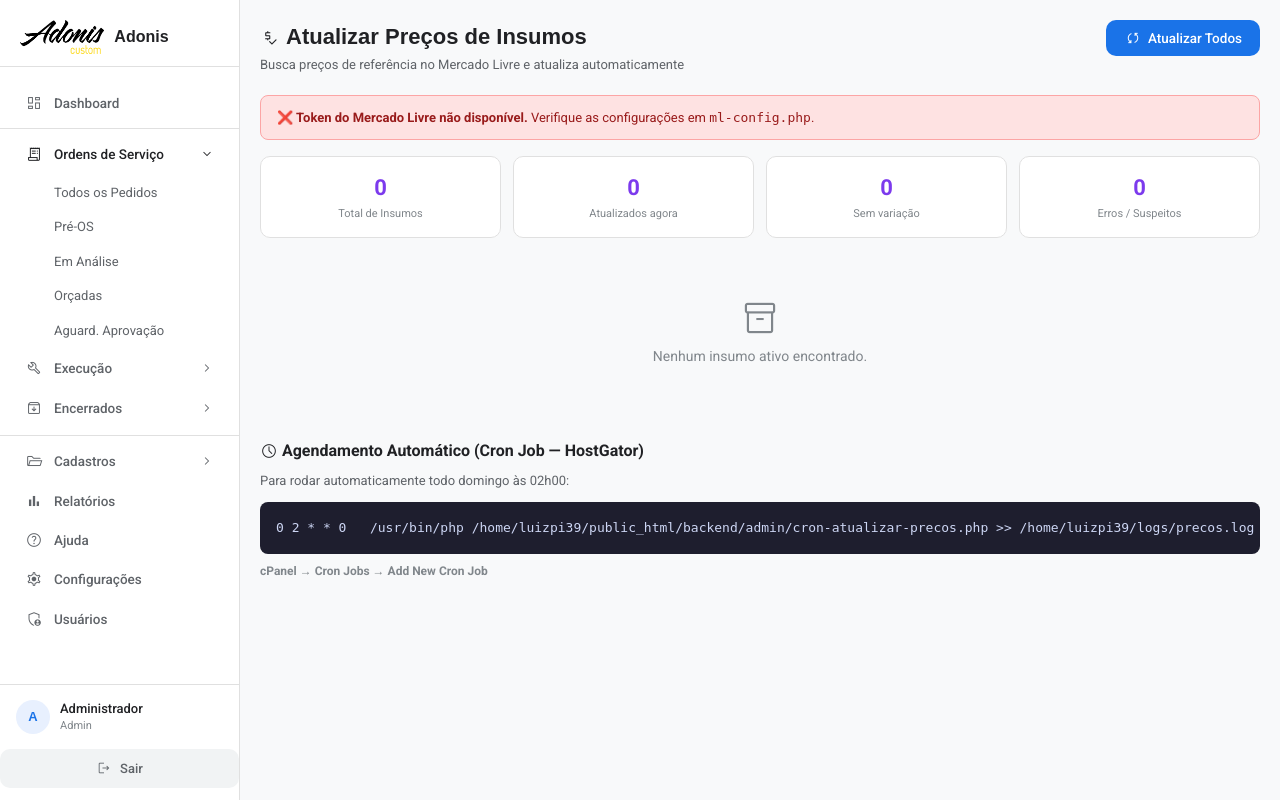
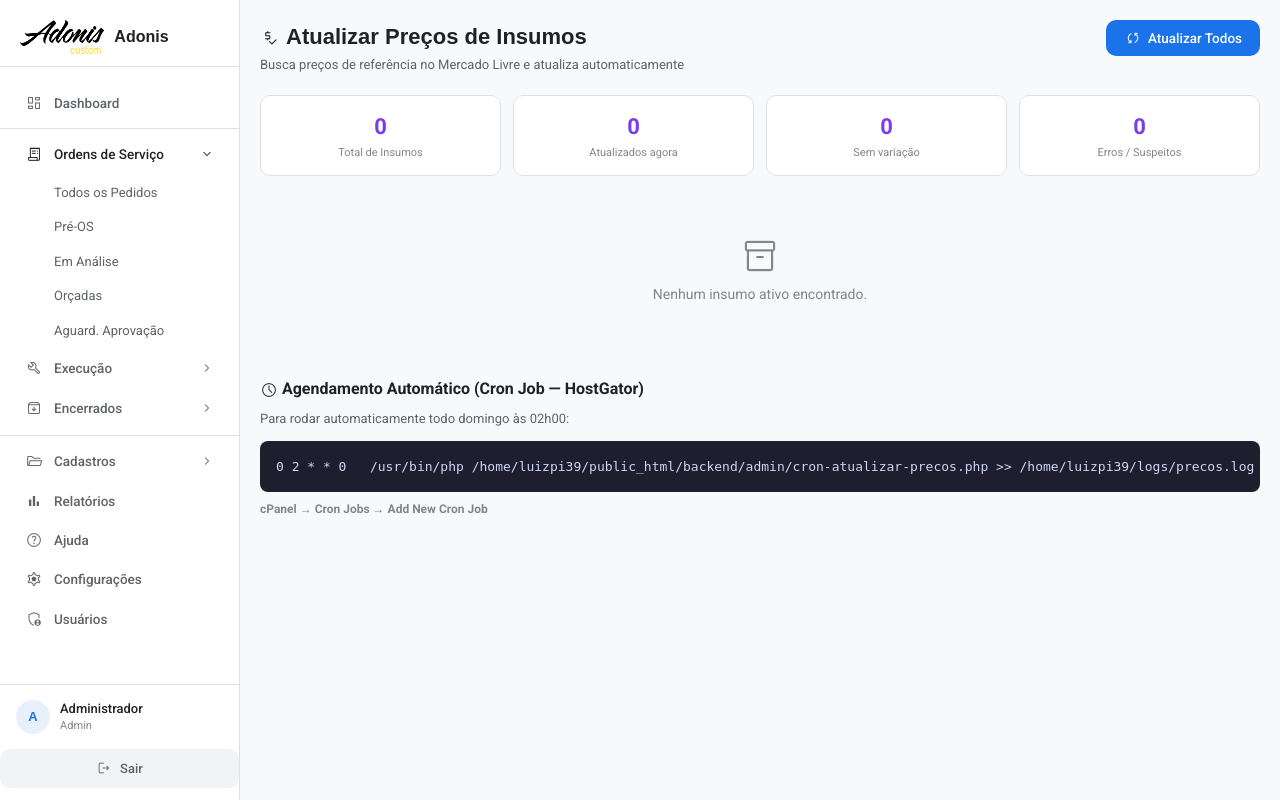
Before and after one commit to luizpimenteldesign/adonis-custom, a PHP site: page /backend/admin/atualizar-precos.php in a window 1280 px wide. Run offline with PHP 8.4, Linux system fonts and the light colour scheme; a user stored in the database is signed in; tables that the repository leaves empty or names only in its code hold one stand-in row (values such as "Sample post"); data that the repository does not hold is empty; some web fonts are replaced.

Commit message:
fix: busca ML via api.mercadolivre.com.br sem token (sem CORS, sem bloqueio de IP)

```diff
--- a/backend/admin/atualizar-precos.php
+++ b/backend/admin/atualizar-precos.php
@@ -1,8 +1,6 @@
 <?php
 require_once 'auth.php';
 require_once '../config/Database.php';
-require_once '../config/ml-config.php';
-require_once '../config/ml-token.php';
 
 $db   = new Database();
 $conn = $db->getConnection();
@@ -24,7 +22,6 @@
     ");
 } catch (Exception $e) { /* ignora */ }
 
-define('ML_SITE',      'MLB');
 define('MIN_VARIACAO', 3.0);
 define('MAX_VARIACAO', 50.0);
 
@@ -50,21 +47,7 @@
         : $filtrados[intval($nf/2)], 2);
 }
 
-// ── API: token para uso no JS ───────────────────────────────────────────────
-// O JS precisa do token para fazer a busca diretamente no ML (contorna bloqueio de IP do servidor)
-if (isset($_GET['action']) && $_GET['action'] === 'get_token') {
-    header('Content-Type: application/json');
-    try {
-        $token = mlGetToken();
-        echo json_encode(['ok' => true, 'token' => $token]);
-    } catch (Exception $e) {
-        echo json_encode(['ok' => false, 'erro' => $e->getMessage()]);
-    }
-    exit;
-}
-
 // ── API: salvar preço calculado pelo JS ──────────────────────────────────────────
-// O JS faz a busca no ML, calcula a mediana e envia aqui apenas os números finais para salvar
 if (isset($_POST['action']) && $_POST['action'] === 'salvar') {
     header('Content-Type: application/json');
 
@@ -73,11 +56,11 @@
         exit;
     }
 
-    $insumo_id  = (int)($_POST['insumo_id']  ?? 0);
-    $preco_novo = (float)($_POST['preco_novo'] ?? 0);
-    $n_res      = (int)($_POST['n_resultados'] ?? 0);
-    $query_usada= trim($_POST['query'] ?? '');
-    $confirmado = ($_POST['confirmado'] ?? '') === '1';
+    $insumo_id   = (int)($_POST['insumo_id']    ?? 0);
+    $preco_novo  = (float)($_POST['preco_novo']  ?? 0);
+    $n_res       = (int)($_POST['n_resultados']  ?? 0);
+    $query_usada = trim($_POST['query']          ?? '');
+    $confirmado  = ($_POST['confirmado']         ?? '') === '1';
 
     if (!$insumo_id || $preco_novo <= 0) {
         echo json_encode(['ok' => false, 'erro' => 'Dados inválidos']);
@@ -124,7 +107,7 @@
     exit;
 }
 
-// ── API: histórico ───────────────────────────────────────────────────
+// ── API: histórico ──────────────────────────────────────────────────
 if (isset($_GET['action']) && $_GET['action'] === 'historico') {
     header('Content-Type: application/json');
     if (!$historico_existe) { echo json_encode([]); exit; }
@@ -141,7 +124,7 @@
     exit;
 }
 
-// ── Carrega insumos e token ───────────────────────────────────────────────
+// ── Carrega insumos ─────────────────────────────────────────────────
 try {
     if ($historico_existe) {
         $insumos = $conn->query('
@@ -161,13 +144,6 @@
 } catch (Exception $e) {
     $insumos = [];
     $erro_carregamento = $e->getMessage();
-}
-
-// Token para uso no JS (a busca é feita pelo browser, não pelo servidor)
-try {
-    $ml_token_js = mlGetToken();
-} catch (Exception $e) {
-    $ml_token_js = '';
 }
 
 $current_page = 'atualizar-precos.php';
@@ -217,7 +193,6 @@
     .variacao-neg { color:#dc2626; font-weight:600; }
     .cron-box { background:#1e1e2e; color:#cdd6f4; font-family:monospace; padding:16px; border-radius:8px; font-size:13px; white-space:pre; overflow-x:auto; }
     .aviso-tabela { background:#fef9c3; border:1px solid #fcd34d; border-radius:8px; padding:12px 16px; font-size:13px; color:#92400e; margin-bottom:16px; }
-    .aviso-token  { background:#fee2e2; border:1px solid #fca5a5; border-radius:8px; padding:12px 16px; font-size:13px; color:#991b1b; margin-bottom:16px; }
     </style>
 </head>
 <body>
@@ -240,7 +215,7 @@
                 </h1>
                 <div class="page-subtitle">Busca preços de referência no Mercado Livre e atualiza automaticamente</div>
             </div>
-            <button class="btn btn-primary" id="btn-atualizar-todos" onclick="atualizarTodos()" <?php echo (!$historico_existe || empty($ml_token_js)) ? 'disabled' : ''; ?>>
+            <button class="btn btn-primary" id="btn-atualizar-todos" onclick="atualizarTodos()" <?php echo !$historico_existe ? 'disabled' : ''; ?>>
                 <span class="material-symbols-outlined" style="font-size:18px;vertical-align:middle">sync</span> Atualizar Todos
             </button>
         </div>
@@ -260,12 +235,6 @@
   PRIMARY KEY (`id`),
   KEY `idx_insumo_id` (`insumo_id`)
 ) ENGINE=InnoDB DEFAULT CHARSET=utf8mb4 COLLATE=utf8mb4_unicode_ci;</pre>
-        </div>
-        <?php endif; ?>
-
-        <?php if (empty($ml_token_js)): ?>
-        <div class="aviso-token">
-            <strong>❌ Token do Mercado Livre não disponível.</strong> Verifique as configurações em <code>ml-config.php</code>.
         </div>
         <?php endif; ?>
 
@@ -366,92 +335,51 @@
 
 <script src="assets/js/sidebar.js?v=<?php echo $v; ?>"></script>
 <script>
-// ── Token e dados injetados pelo PHP ─────────────────────────────────────────────
-const ML_TOKEN = <?php echo json_encode($ml_token_js); ?>;
-const ML_SITE  = 'MLB';
-const ML_LIMIT = 50;
-const IDS      = [<?php echo implode(',', array_column($insumos, 'id')); ?>];
-const MIN_VAR  = 3.0;
-const MAX_VAR  = 50.0;
+const IDS     = [<?php echo implode(',', array_column($insumos, 'id')); ?>];
+const MIN_VAR = 3.0;
+const MAX_VAR = 50.0;
 
 let statAtualizados = 0, statSemVariacao = 0, statErros = 0;
 let _pendingConfirm = null;
 
-// ── Mediana com filtro IQR (espelha o PHP) ──────────────────────────────────────
 function medianaIQR(arr) {
     if (!arr.length) return null;
-    const s  = [...arr].sort((a, b) => a - b);
-    const n  = s.length;
-    const q1 = s[Math.floor(n * 0.25)];
-    const q3 = s[Math.floor(n * 0.75)];
+    const s   = [...arr].sort((a, b) => a - b);
+    const n   = s.length;
+    const q1  = s[Math.floor(n * 0.25)];
+    const q3  = s[Math.floor(n * 0.75)];
     const iqr = q3 - q1;
     let f = s.filter(p => p >= q1 - 1.5 * iqr && p <= q3 + 1.5 * iqr);
     if (!f.length) f = s;
     const nf = f.length;
-    return nf % 2 === 0
-        ? (f[nf/2 - 1] + f[nf/2]) / 2
-        : f[Math.floor(nf/2)];
+    return nf % 2 === 0 ? (f[nf/2-1] + f[nf/2]) / 2 : f[Math.floor(nf/2)];
 }
 
-// ── Busca preços direto no ML (client-side, sem passar pelo servidor) ────────────
-function renovarToken() {
-    // Busca token fresco do servidor quando necessario
-    return fetch('atualizar-precos.php?action=get_token')
-        .then(r => r.json())
-        .then(d => d.ok ? d.token : null);
-}
-
+// Busca via proxy PHP (evita CORS e IP bloqueado usando o servidor como ponte)
 async function mlBuscarPrecos(query) {
-    let token = ML_TOKEN;
-
-    const params = new URLSearchParams({
-        q: query, limit: ML_LIMIT,
-        buying_mode: 'buy_it_now', condition: 'new',
-    });
-    const url = `https://api.mercadolibre.com/sites/${ML_SITE}/search?${params}`;
-
-    let resp = await fetch(url, {
-        headers: { 'Authorization': 'Bearer ' + token, 'Accept': 'application/json' }
-    });
-
-    // Token expirado? Renova e tenta de novo
-    if (resp.status === 401) {
-        token = await renovarToken();
-        if (!token) throw new Error('Não foi possível renovar o token ML');
-        resp = await fetch(url, {
-            headers: { 'Authorization': 'Bearer ' + token, 'Accept': 'application/json' }
-        });
-    }
-
-    if (!resp.ok) {
-        const err = await resp.json().catch(() => ({}));
-        throw new Error(`ML API: HTTP ${resp.status} — ${err.message || ''}`);
-    }
-
-    const data   = await resp.json();
+    const params = new URLSearchParams({ q: query, limit: 50, buying_mode: 'buy_it_now', condition: 'new' });
+    // Proxy PHP repassa para api.mercadolivre.com.br (domínio BR, sem bloqueio de IP no plano compartilhado)
+    const url = 'ml-proxy.php?' + params;
+    const resp = await fetch(url);
+    if (!resp.ok) throw new Error('Proxy HTTP ' + resp.status);
+    const data = await resp.json();
+    if (data.error) throw new Error(data.error);
     const precos = (data.results || []).map(r => r.price).filter(p => p > 0);
     if (!precos.length) throw new Error('Sem resultados para: ' + query);
-
     return { precos, total: data.paging?.total ?? precos.length };
 }
 
-// ── Fluxo principal por insumo ────────────────────────────────────────────────
 async function atualizarInsumo(id, confirmado = false) {
     const card   = document.getElementById('card-' + id);
     const status = document.getElementById('status-' + id);
     const val    = document.getElementById('val-' + id);
     const nome   = card.dataset.nome;
-
     status.className = 'preco-status buscando';
     status.textContent = 'Buscando...';
-
     try {
-        // 1. Busca no ML direto do browser
         const { precos, total } = await mlBuscarPrecos(nome);
         const mediana = medianaIQR(precos);
         const n = precos.length;
-
-        // 2. Envia apenas o resultado ao PHP para salvar
         const fd = new FormData();
         fd.append('action',       'salvar');
         fd.append('insumo_id',    id);
@@ -459,51 +387,36 @@
         fd.append('n_resultados', n);
         fd.append('query',        nome);
         if (confirmado) fd.append('confirmado', '1');
-
         const r    = await fetch('atualizar-precos.php', { method: 'POST', body: fd });
         const data = await r.json();
-
         if (!data.ok) {
-            status.className = 'preco-status falhou';
-            status.textContent = 'Erro';
-            card.classList.add('erro');
-            card.title = data.erro;
-            statErros++;
+            status.className = 'preco-status falhou'; status.textContent = 'Erro';
+            card.classList.add('erro'); card.title = data.erro; statErros++;
         } else if (data.suspeito) {
-            status.className = 'preco-status alerta';
-            status.textContent = '⚠️ Suspeito';
+            status.className = 'preco-status alerta'; status.textContent = '⚠️ Suspeito';
             card.classList.add('suspeito');
             _pendingConfirm = { id, data };
             const sinal = data.variacao_pct > 0 ? '+' : '';
             document.getElementById('confirmar-texto').innerHTML =
-                `<strong>${data.insumo}</strong><br>` +
-                `Preço atual: <strong>R$ ${_fmt(data.preco_antes)}</strong><br>` +
+                `<strong>${data.insumo}</strong><br>Preço atual: <strong>R$ ${_fmt(data.preco_antes)}</strong><br>` +
                 `ML sugere: <strong>R$ ${_fmt(data.preco_novo)}</strong><br>` +
-                `Variação: <strong class="${data.variacao_pct > 0 ? 'variacao-pos' : 'variacao-neg'}">${sinal}${data.variacao_pct.toFixed(1)}%</strong><br>` +
+                `Variação: <strong class="${data.variacao_pct>0?'variacao-pos':'variacao-neg'}">${sinal}${data.variacao_pct.toFixed(1)}%</strong><br>` +
                 `<span style="font-size:11px;color:#94a3b8">${data.n_resultados} resultados analisados</span>`;
             document.getElementById('modal-confirmar').classList.add('aberto');
             statErros++;
         } else if (data.atualizado) {
             const sinal = data.variacao_pct > 0 ? '+' : '';
             val.textContent = 'R$ ' + _fmt(data.preco_novo);
-            status.className = 'preco-status ok';
-            status.textContent = sinal + data.variacao_pct.toFixed(1) + '%';
-            card.classList.add('atualizado');
-            statAtualizados++;
+            status.className = 'preco-status ok'; status.textContent = sinal + data.variacao_pct.toFixed(1) + '%';
+            card.classList.add('atualizado'); statAtualizados++;
         } else {
-            status.className = 'preco-status unchanged';
-            status.textContent = '= estável';
-            card.classList.add('sem-variacao');
-            statSemVariacao++;
+            status.className = 'preco-status unchanged'; status.textContent = '= estável';
+            card.classList.add('sem-variacao'); statSemVariacao++;
         }
-    } catch (e) {
-        status.className = 'preco-status falhou';
-        status.textContent = 'Erro';
-        card.classList.add('erro');
-        card.title = e.message;
-        statErros++;
+    } catch(e) {
+        status.className = 'preco-status falhou'; status.textContent = 'Erro';
+        card.classList.add('erro'); card.title = e.message; statErros++;
     }
-
     document.getElementById('stat-atualizados').textContent  = statAtualizados;
     document.getElementById('stat-sem-variacao').textContent = statSemVariacao;
     document.getElementById('stat-erros').textContent        = statErros;
@@ -512,8 +425,7 @@
 async function confirmarAtualizacao() {
     fecharConfirmar();
     if (!_pendingConfirm) return;
-    const { id } = _pendingConfirm;
-    _pendingConfirm = null;
+    const { id } = _pendingConfirm; _pendingConfirm = null;
     await atualizarInsumo(id, true);
 }
 function fecharConfirmar() { document.getElementById('modal-confirmar').classList.remove('aberto'); }
@@ -525,18 +437,15 @@
     statAtualizados = 0; statSemVariacao = 0; statErros = 0;
     document.getElementById('progress-wrap').style.display = 'block';
     document.getElementById('prog-total').textContent = IDS.length;
-
     for (let i = 0; i < IDS.length; i++) {
         document.getElementById('prog-atual').textContent = i + 1;
-        document.getElementById('progress-bar').style.width = ((i + 1) / IDS.length * 100) + '%';
+        document.getElementById('progress-bar').style.width = ((i+1)/IDS.length*100) + '%';
         await atualizarInsumo(IDS[i]);
         await _sleep(600);
     }
     btn.disabled = false;
     btn.innerHTML = '<span class="material-symbols-outlined" style="font-size:18px;vertical-align:middle">check_circle</span> Concluído!';
-    setTimeout(() => {
-        btn.innerHTML = '<span class="material-symbols-outlined" style="font-size:18px;vertical-align:middle">sync</span> Atualizar Todos';
-    }, 4000);
+    setTimeout(() => { btn.innerHTML = '<span class="material-symbols-outlined" style="font-size:18px;vertical-align:middle">sync</span> Atualizar Todos'; }, 4000);
 }
 
 async function verHistorico(id, nome) {
@@ -559,7 +468,7 @@
     document.getElementById('hist-conteudo').innerHTML = html;
 }
 function fecharHistorico() { document.getElementById('modal-historico').classList.remove('aberto'); }
-document.getElementById('modal-historico').addEventListener('click', function(e) { if (e.target === this) fecharHistorico(); });
+document.getElementById('modal-historico').addEventListener('click', e => { if (e.target === this) fecharHistorico(); });
 
 function _fmt(v) { return Number(v).toFixed(2).replace('.', ','); }
 function _sleep(ms) { return new Promise(r => setTimeout(r, ms)); }
```
Also changed, not shown: backend/admin/ml-proxy.php (added, +66 -0 lines).
